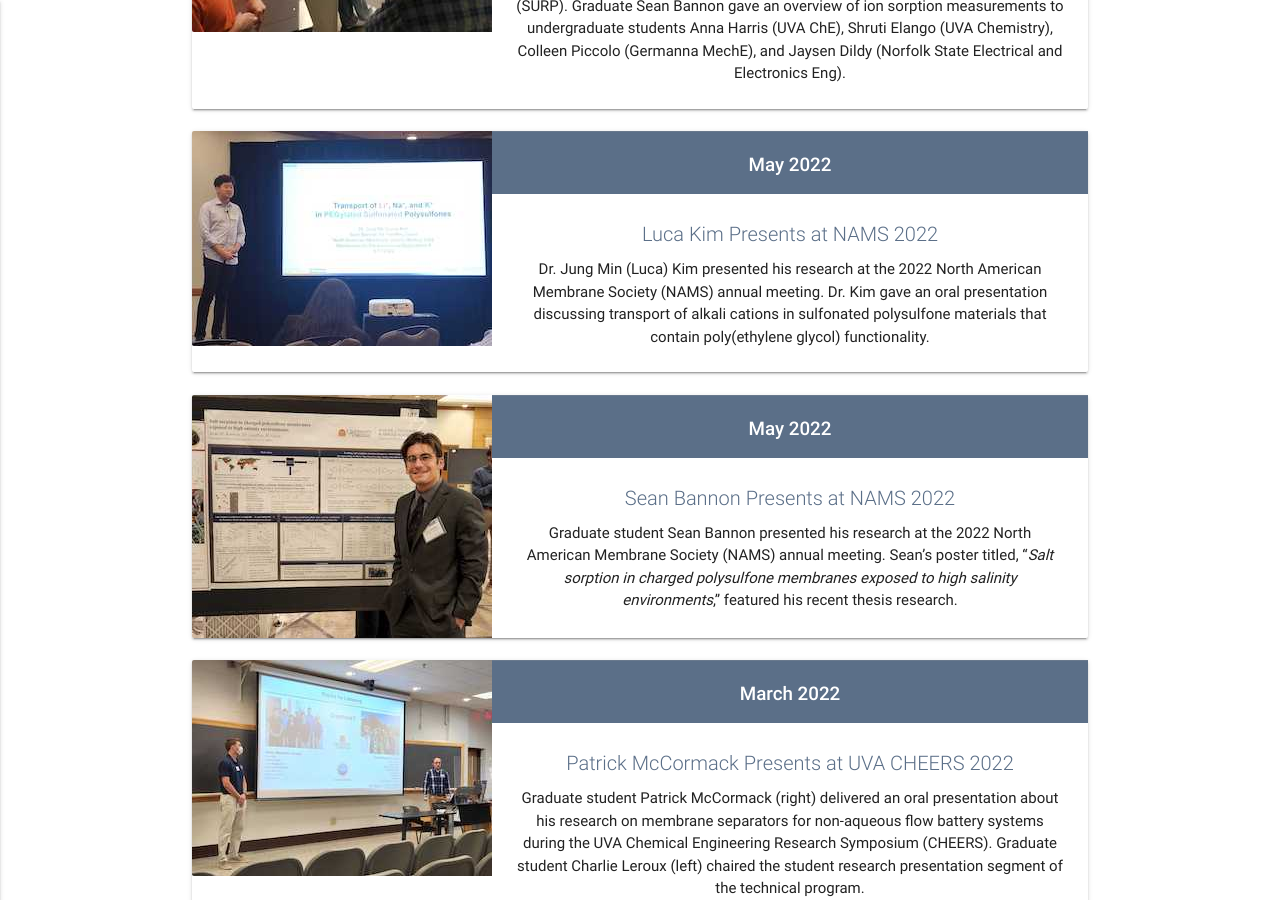
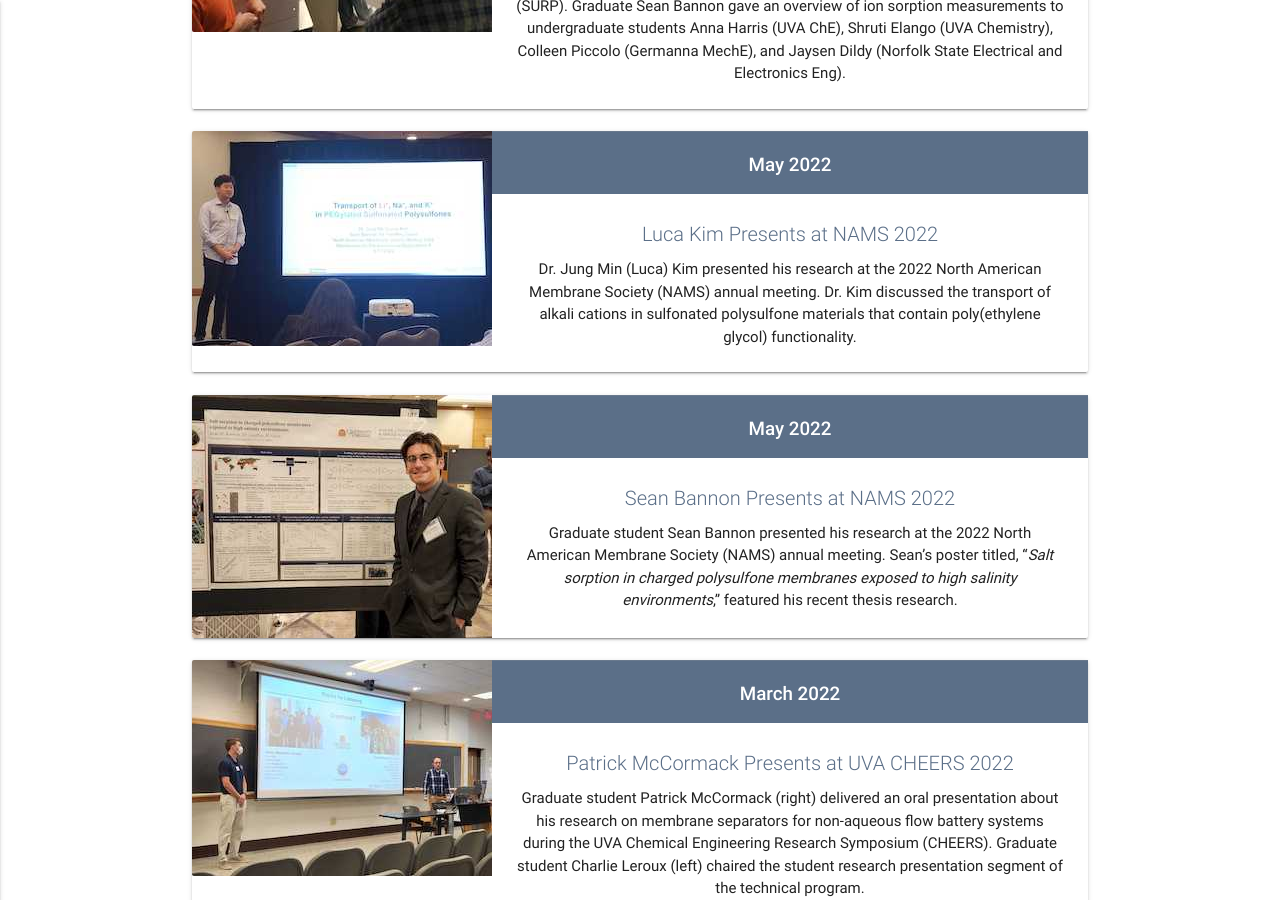
Before and after one commit to geisegroup/geisegroup.github.io, a Jekyll site: the page built from index.md, in a window 1280 px wide and 900 px high, scrolled down 2728 px. Built offline with Jekyll 4.4.1, drawn with Linux system fonts in a browser that asks for light colours; nearby versions of some CDN libraries.

Commit message:
Update 22_lk_nams.html

```diff
--- a/_newsItems/22_lk_nams.html
+++ b/_newsItems/22_lk_nams.html
@@ -2,6 +2,6 @@
 date: 2022-5-17
 year: 2022
 title: Luca Kim Presents at NAMS 2022
-text: Dr. Jung Min (Luca) Kim presented his research at the 2022 North American Membrane Society (NAMS) annual meeting. Dr. Kim gave an oral presentation discussing transport of alkali cations in sulfonated polysulfone materials that contain poly(ethylene glycol) functionality.
+text: Dr. Jung Min (Luca) Kim presented his research at the 2022 North American Membrane Society (NAMS) annual meeting. Dr. Kim discussed the transport of alkali cations in sulfonated polysulfone materials that contain poly(ethylene glycol) functionality.
 image: lk_nams_2022.jpg
 ---
```
